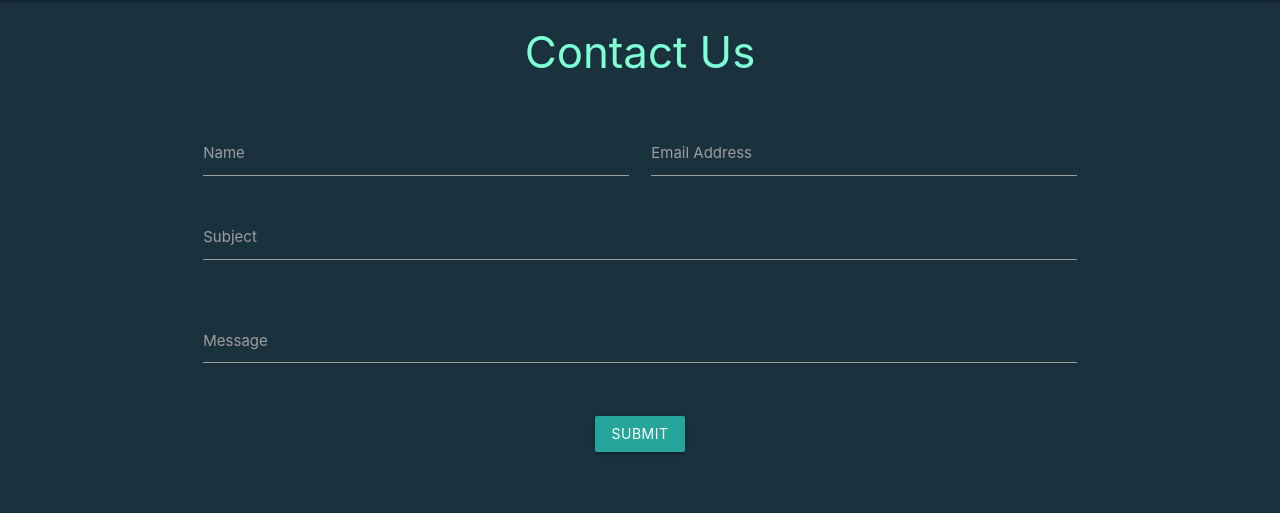
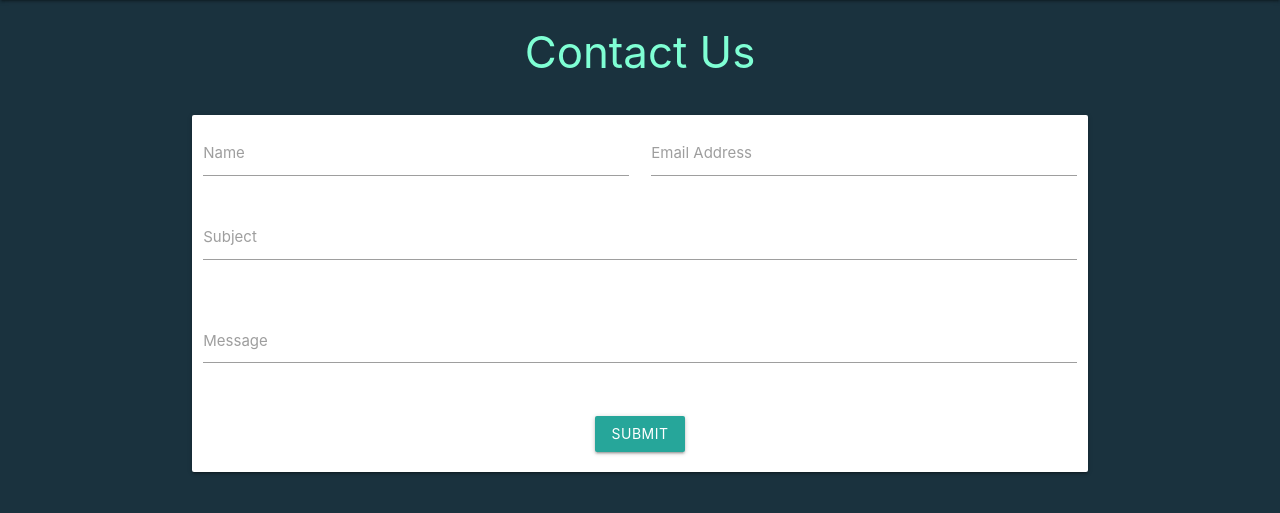
Before and after one commit to Code-Institute-Submissions/comics, a Flask app: page /contact in a window 1280 px wide. Shown: the part 64-577 px from the top of the page. Run offline with Flask 2, Linux system fonts and the light colour scheme; some libraries are stand-ins or nearby versions.

```diff
--- a/templates/contact.html
+++ b/templates/contact.html
@@ -21,7 +21,7 @@ Contact Us
 </div>
 
 <!--Email Form-->
-<div class="row">
+<div class="row card">
     <form class="col s12" onsubmit="return sendMail(this);" id="contact">
         <div class="row">
             <!--Name-->
```
Also changed, not shown: README.md.
